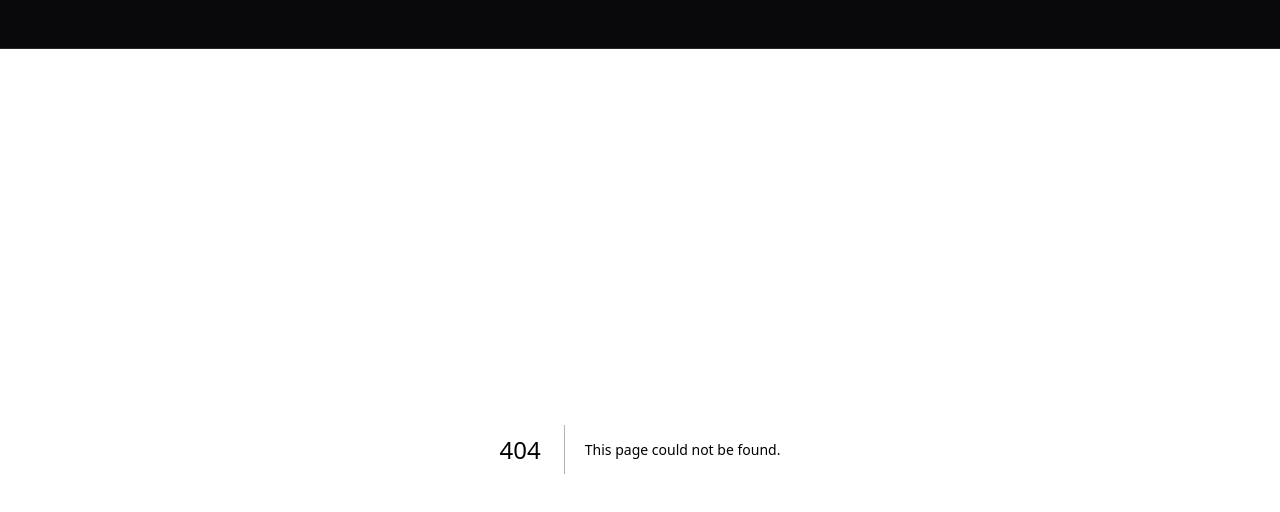
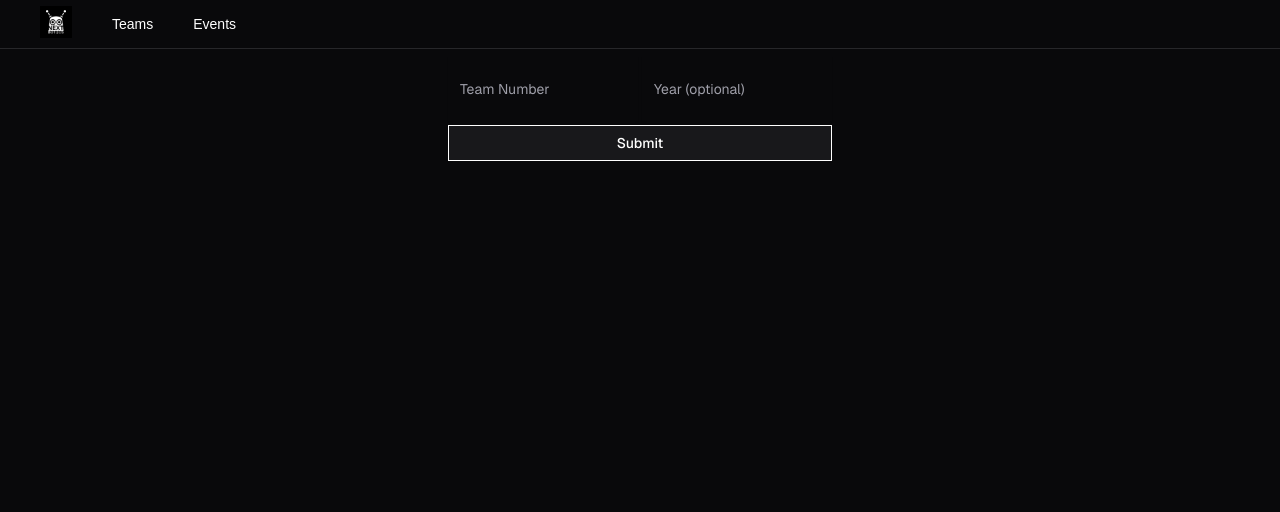
Before and after one commit to ahmoin/nextbotics, a Next.js app: page /teams in a window 1280 px wide. Before the commit this address had no page. Shown: the top 512 px of the page. Built offline with nearby package versions, Linux system fonts and the light colour scheme.

Commit message:
feat: add events page holder

```diff
--- /dev/null
+++ b/app/events/page.tsx
@@ -0,0 +1,113 @@
+"use client";
+
+import { useState } from "react";
+import { getTeam, getTeamYear } from "@/app/actions";
+import { type Team, TeamDisplay } from "@/components/team-display";
+import { type TeamYear, TeamYearDisplay } from "@/components/team-year-display";
+import { Button } from "@/components/ui/button";
+import { Input } from "@/components/ui/input";
+import { cn } from "@/lib/utils";
+
+export default function EventsPage() {
+	const [teamNumber, setTeamNumber] = useState<number | undefined>();
+	const [year, setYear] = useState<number | undefined>();
+	const [team, setTeam] = useState<Team | null>(null);
+	const [teamYear, setTeamYear] = useState<TeamYear | null>(null);
+	const [loading, setLoading] = useState(false);
+	const [error, setError] = useState<string | null>(null);
+
+	const handleFetchData = async () => {
+		if (teamNumber === undefined) {
+			setError("Please enter a team number.");
+			return;
+		}
+		setLoading(true);
+		setTeam(null);
+		setError(null);
+		try {
+			const resultTeam = await getTeam(teamNumber);
+			if (resultTeam.error) {
+				setError(resultTeam.error);
+			} else {
+				setTeam(resultTeam);
+			}
+		} catch (e) {
+			setError(`Failed to fetch Team data: ${e}`);
+		} finally {
+			setLoading(false);
+		}
+		if (year === undefined) {
+			return;
+		}
+		setTeamYear(null);
+		setError(null);
+		try {
+			const resultTeamYear = await getTeamYear(teamNumber, year);
+			if (resultTeamYear.error) {
+				setError(resultTeamYear.error);
+			} else {
+				setTeamYear(resultTeamYear);
+			}
+		} catch (e) {
+			setError(`Failed to fetch TeamYear data: ${e}`);
+		} finally {
+			setLoading(false);
+		}
+	};
+
+	return (
+		<div className="font-[family-name:var(--font-geist-sans)]">
+			<div className="flex flex-col mx-auto max-w-sm pt-2 gap-1">
+				<div className="flex flex-row gap-1">
+					<Input
+						type="number"
+						placeholder="Team Number"
+						value={teamNumber}
+						onChange={(e) => setTeamNumber(parseInt(e.target.value, 10))}
+						className="h-16 w-1/2"
+					/>
+					<Input
+						type="number"
+						placeholder="Year (optional)"
+						value={year}
+						onChange={(e) => setYear(parseInt(e.target.value, 10))}
+						className="h-16 w-1/2"
+					/>
+				</div>
+				<Button className="w-full" onClick={handleFetchData} disabled={loading}>
+					{loading ? "Loading..." : "Submit"}
+				</Button>
+			</div>
+			{error && <p className="text-red-500 text-center mt-4">{error}</p>}
+			<div className="flex flex-row mt-1">
+				{team && !teamYear ? (
+					<div className="p-4 border mx-auto w-sm">
+						<TeamDisplay team={team} />
+					</div>
+				) : null}
+				{team && teamYear ? (
+					<div
+						className={cn(
+							"flex flex-col",
+							year ? " md:flex-row md:w-xl md:mx-auto gap-1" : "mx-auto w-sm",
+						)}
+					>
+						<div
+							className={cn(
+								"p-4 border w-full",
+								year ? " md:w-1/2 max-h-96" : null,
+							)}
+						>
+							<TeamDisplay team={team} />
+						</div>
+						{year ? (
+							<div className="p-4 border w-full md:w-1/2">
+								<TeamYearDisplay teamYear={teamYear} />
+							</div>
+						) : null}
+					</div>
+				) : null}
+			</div>
+		</div>
+	);
+}
--- a/app/page.tsx
+++ b/app/page.tsx
@@ -1,112 +1,56 @@
 "use client";
 
-import { useState } from "react";
-import { getTeam, getTeamYear } from "@/app/actions";
+import Link from "next/link";
 import { Button } from "@/components/ui/button";
-import { Input } from "@/components/ui/input";
-import { cn } from "@/lib/utils";
-import { type Team, TeamDisplay } from "@/components/team-display";
-import { type TeamYear, TeamYearDisplay } from "@/components/team-year-display";
 
-export default function Home() {
-	const [teamNumber, setTeamNumber] = useState<number | undefined>();
-	const [year, setYear] = useState<number | undefined>();
-	const [team, setTeam] = useState<Team | null>(null);
-	const [teamYear, setTeamYear] = useState<TeamYear | null>(null);
-	const [loading, setLoading] = useState(false);
-	const [error, setError] = useState<string | null>(null);
-
-	const handleFetchData = async () => {
-		if (teamNumber === undefined) {
-			setError("Please enter a team number.");
-			return;
-		}
-		setLoading(true);
-		setTeam(null);
-		setError(null);
-		try {
-			const resultTeam = await getTeam(teamNumber);
-			if (resultTeam.error) {
-				setError(resultTeam.error);
-			} else {
-				setTeam(resultTeam);
-			}
-		} catch (e) {
-			setError(`Failed to fetch Team data: ${e}`);
-		} finally {
-			setLoading(false);
-		}
-		if (year === undefined) {
-			return;
-		}
-		setTeamYear(null);
-		setError(null);
-		try {
-			const resultTeamYear = await getTeamYear(teamNumber, year);
-			if (resultTeamYear.error) {
-				setError(resultTeamYear.error);
-			} else {
-				setTeamYear(resultTeamYear);
-			}
-		} catch (e) {
-			setError(`Failed to fetch TeamYear data: ${e}`);
-		} finally {
-			setLoading(false);
-		}
-	};
-
+export default function HomePage() {
 	return (
 		<div className="font-[family-name:var(--font-geist-sans)]">
-			<div className="flex flex-col mx-auto max-w-sm pt-2 gap-1">
-				<div className="flex flex-row gap-1">
-					<Input
-						type="number"
-						placeholder="Team Number"
-						value={teamNumber}
-						onChange={(e) => setTeamNumber(parseInt(e.target.value, 10))}
-						className="h-16 w-1/2"
-					/>
-					<Input
-						type="number"
-						placeholder="Year (optional)"
-						value={year}
-						onChange={(e) => setYear(parseInt(e.target.value, 10))}
-						className="h-16 w-1/2"
-					/>
+			<div
+				className="absolute inset-x-0 -top-40 -z-10 transform-gpu overflow-hidden blur-3xl sm:-top-80"
+				aria-hidden="true"
+			>
+				<div
+					className="relative left-[calc(50%-11rem)] aspect-1155/678 w-144.5 -translate-x-1/2 rotate-30 bg-linear-to-tr from-[#ffffff] to-[#808080] opacity-30 sm:left-[calc(50%-30rem)] sm:w-288.75"
+					style={{
+						clipPath:
+							"polygon(74.1% 44.1%, 100% 61.6%, 97.5% 26.9%, 85.5% 0.1%, 80.7% 2%, 72.5% 32.5%, 60.2% 62.4%, 52.4% 68.1%, 47.5% 58.3%, 45.2% 34.5%, 27.5% 76.7%, 0.1% 64.9%, 17.9% 100%, 27.6% 76.8%, 76.1% 97.7%, 74.1% 44.1%)",
+					}}
+				></div>
+			</div>
+			<div className="mx-auto max-w-2xl py-32 sm:py-48 lg:py-56">
+				<div className="text-center">
+					<h1 className="text-5xl font-semibold tracking-tight text-balance sm:text-7xl">
+						FRC Team Performance Data
+					</h1>
+					<p className="mt-8 text-lg font-medium text-pretty text-foreground/50 sm:text-xl/8">
+						Access historical and current performance statistics for FRC
+						robotics teams. Our platform provides data to assist with team
+						analysis, scouting, and strategic planning for competitive events.
+					</p>
+					<div className="mt-10 flex items-center justify-center gap-x-6">
+						<Link href="/teams">
+							<Button>Explore Teams</Button>
+						</Link>
+						<Link href="/events">
+							<Button variant="secondary">
+								Or Events <span aria-hidden="true">→</span>
+							</Button>
+						</Link>
+					</div>
 				</div>
-				<Button className="w-full" onClick={handleFetchData} disabled={loading}>
-					{loading ? "Loading..." : "Submit"}
-				</Button>
 			</div>
-			{error && <p className="text-red-500 text-center mt-4">{error}</p>}
-			<div className="flex flex-row mt-1">
-				{team && !teamYear ? (
-					<div className="p-4 border mx-auto w-sm">
-						<TeamDisplay team={team} />
-					</div>
-				) : null}
-				{team && teamYear ? (
-					<div
-						className={cn(
-							"flex flex-col",
-							year ? " md:flex-row md:w-xl md:mx-auto gap-1" : "mx-auto w-sm",
-						)}
-					>
-						<div
-							className={cn(
-								"p-4 border w-full",
-								year ? " md:w-1/2 max-h-96" : null,
-							)}
-						>
-							<TeamDisplay team={team} />
-						</div>
-						{year ? (
-							<div className="p-4 border w-full md:w-1/2">
-								<TeamYearDisplay teamYear={teamYear} />
-							</div>
-						) : null}
-					</div>
-				) : null}
+			<div
+				className="absolute inset-x-0 top-[calc(100%-13rem)] -z-10 transform-gpu overflow-hidden blur-3xl sm:top-[calc(100%-30rem)]"
+				aria-hidden="true"
+			>
+				<div
+					className="relative left-[calc(50%+3rem)] aspect-1155/678 w-144.5 -translate-x-1/2 bg-linear-to-tr from-[#ffffff] to-[#808080] opacity-30 sm:left-[calc(50%+36rem)] sm:w-288.75"
+					style={{
+						clipPath:
+							"polygon(74.1% 44.1%, 100% 61.6%, 97.5% 26.9%, 85.5% 0.1%, 80.7% 2%, 72.5% 32.5%, 60.2% 62.4%, 52.4% 68.1%, 47.5% 58.3%, 45.2% 34.5%, 27.5% 76.7%, 0.1% 64.9%, 17.9% 100%, 27.6% 76.8%, 76.1% 97.7%, 74.1% 44.1%)",
+					}}
+				></div>
 			</div>
 		</div>
 	);
--- /dev/null
+++ b/app/teams/page.tsx
@@ -0,0 +1,113 @@
+"use client";
+
+import { useState } from "react";
+import { getTeam, getTeamYear } from "@/app/actions";
+import { type Team, TeamDisplay } from "@/components/team-display";
+import { type TeamYear, TeamYearDisplay } from "@/components/team-year-display";
+import { Button } from "@/components/ui/button";
+import { Input } from "@/components/ui/input";
+import { cn } from "@/lib/utils";
+
+export default function TeamsPage() {
+	const [teamNumber, setTeamNumber] = useState<number | undefined>();
+	const [year, setYear] = useState<number | undefined>();
+	const [team, setTeam] = useState<Team | null>(null);
+	const [teamYear, setTeamYear] = useState<TeamYear | null>(null);
+	const [loading, setLoading] = useState(false);
+	const [error, setError] = useState<string | null>(null);
+
+	const handleFetchData = async () => {
+		if (teamNumber === undefined) {
+			setError("Please enter a team number.");
+			return;
+		}
+		setLoading(true);
+		setTeam(null);
+		setError(null);
+		try {
+			const resultTeam = await getTeam(teamNumber);
+			if (resultTeam.error) {
+				setError(resultTeam.error);
+			} else {
+				setTeam(resultTeam);
+			}
+		} catch (e) {
+			setError(`Failed to fetch Team data: ${e}`);
+		} finally {
+			setLoading(false);
+		}
+		if (year === undefined) {
+			return;
+		}
+		setTeamYear(null);
+		setError(null);
+		try {
+			const resultTeamYear = await getTeamYear(teamNumber, year);
+			if (resultTeamYear.error) {
+				setError(resultTeamYear.error);
+			} else {
+				setTeamYear(resultTeamYear);
+			}
+		} catch (e) {
+			setError(`Failed to fetch TeamYear data: ${e}`);
+		} finally {
+			setLoading(false);
+		}
+	};
+
+	return (
+		<div className="font-[family-name:var(--font-geist-sans)]">
+			<div className="flex flex-col mx-auto max-w-sm pt-2 gap-1">
+				<div className="flex flex-row gap-1">
+					<Input
+						type="number"
+						placeholder="Team Number"
+						value={teamNumber}
+						onChange={(e) => setTeamNumber(parseInt(e.target.value, 10))}
+						className="h-16 w-1/2"
+					/>
+					<Input
+						type="number"
+						placeholder="Year (optional)"
+						value={year}
+						onChange={(e) => setYear(parseInt(e.target.value, 10))}
+						className="h-16 w-1/2"
+					/>
+				</div>
+				<Button className="w-full" onClick={handleFetchData} disabled={loading}>
+					{loading ? "Loading..." : "Submit"}
+				</Button>
+			</div>
+			{error && <p className="text-red-500 text-center mt-4">{error}</p>}
+			<div className="flex flex-row mt-1">
+				{team && !teamYear ? (
+					<div className="p-4 border mx-auto w-sm">
+						<TeamDisplay team={team} />
+					</div>
+				) : null}
+				{team && teamYear ? (
+					<div
+						className={cn(
+							"flex flex-col",
+							year ? " md:flex-row md:w-xl md:mx-auto gap-1" : "mx-auto w-sm",
+						)}
+					>
+						<div
+							className={cn(
+								"p-4 border w-full",
+								year ? " md:w-1/2 max-h-96" : null,
+							)}
+						>
+							<TeamDisplay team={team} />
+						</div>
+						{year ? (
+							<div className="p-4 border w-full md:w-1/2">
+								<TeamYearDisplay teamYear={teamYear} />
+							</div>
+						) : null}
+					</div>
+				) : null}
+			</div>
+		</div>
+	);
+}
--- a/components/site-header.tsx
+++ b/components/site-header.tsx
@@ -1,12 +1,30 @@
-// import Link from "next/link";
-// import { Button } from "@/components/ui/button";
-// import { siteConfig } from "@/lib/config";
+import Image from "next/image";
+import Link from "next/link";
+import { Button } from "@/components/ui/button";
+import { siteConfig } from "@/lib/config";
 
 export function SiteHeader() {
 	return (
 		<header className="bg-background sticky top-0 z-50 w-full border-b border-zinc-800">
 			<div className="container-wrapper 3xl:fixed:px-0 px-6">
-				<div className="flex justify-start h-12 items-center gap-2 font-serif italic"></div>
+				<div className="flex justify-start h-12 items-center gap-2">
+					<Link href="/">
+						<Button variant="link">
+							<Image
+								src="/android-chrome-192x192.png"
+								width={32}
+								height={32}
+								alt={siteConfig.name}
+							/>
+						</Button>
+					</Link>
+					<Link href="/teams">
+						<Button variant="link">Teams</Button>
+					</Link>
+					<Link href="/events">
+						<Button variant="link">Events</Button>
+					</Link>
+				</div>
 			</div>
 		</header>
 	);
--- a/components/ui/button.tsx
+++ b/components/ui/button.tsx
@@ -4,7 +4,7 @@ import type * as React from "react";
 import { cn } from "@/lib/utils";
 
 const buttonVariants = cva(
-	"inline-flex items-center justify-center gap-2 whitespace-nowrap text-sm font-medium transition-all disabled:pointer-events-none disabled:opacity-50 outline-none cursor-pointer focus-visible:border-zinc-400 focus-visible:ring-zinc-400/50 focus-visible:ring-[3px] aria-invalid:ring-red-500/20 aria-invalid:border-red-500",
+	"inline-flex items-center justify-center gap-2 whitespace-nowrap text-sm font-medium border transition-all disabled:pointer-events-none disabled:opacity-50 outline-none cursor-pointer focus-visible:border-zinc-400 focus-visible:ring-zinc-400/50 focus-visible:ring-[3px] aria-invalid:ring-red-500/20 aria-invalid:border-red-500",
 	{
 		variants: {
 			variant: {
@@ -15,9 +15,10 @@ const buttonVariants = cva(
 					"bg-red-500 text-white shadow-xs hover:bg-red-500/90 focus-visible:ring-red-500/20 bg-red-500/60",
 				outline:
 					"border bg-zinc-800 shadow-xs hover:bg-zinc-700 hover:text-white border-zinc-700 hover:bg-zinc-700/50",
-				secondary: "bg-zinc-700 text-white shadow-xs hover:bg-zinc-700/80",
+				secondary:
+					"bg-zinc-700 text-white border-none shadow-xs hover:bg-zinc-700/80",
 				ghost: "hover:bg-zinc-700 hover:text-white",
-				link: "text-white underline-offset-4 hover:underline",
+				link: "text-white border-none underline-offset-4 hover:underline",
 			},
 			size: {
 				default: "h-9 px-4 py-2 has-[>svg]:px-3",
```
